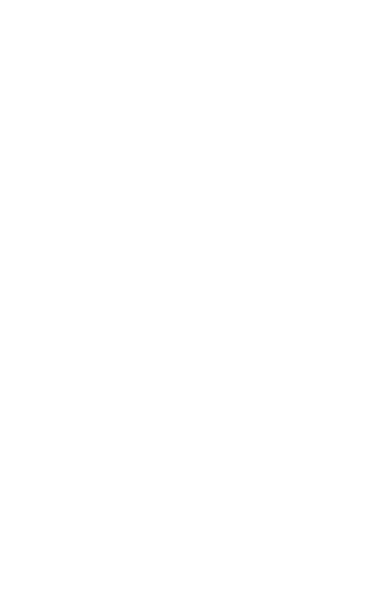
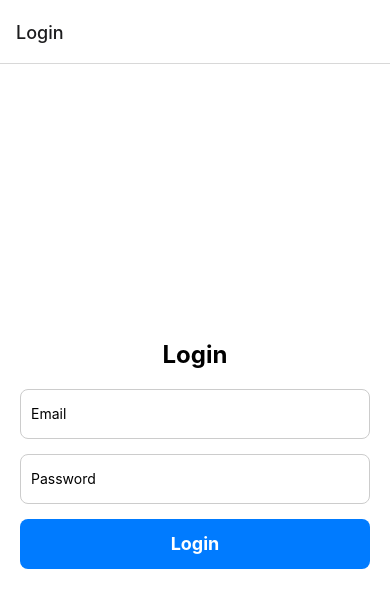
Before and after one commit to mrlexcoder/RN-loginUI, a React Native app: screen /Login in a window 390 px wide. Shown: the top 608 px of the page. Built offline with nearby package versions, Linux system fonts and the light colour scheme.

Commit message:
Login SignUp Ui

```diff
--- a/App.js
+++ b/App.js
@@ -1,14 +1,20 @@
+import { NavigationContainer } from '@react-navigation/native';
+import { createStackNavigator } from '@react-navigation/stack';
 import React from 'react';
-import { StyleSheet, View } from 'react-native';
+import LoginUi from './components/LoginUi';
+import SignUpUi from './components/SignUpUi';
+
+const Stack = createStackNavigator();
 
 const App = () => {
-    return (
-        <View>
-
-        </View>
-    );
-}
-
-const styles = StyleSheet.create({})
+  return (
+    <NavigationContainer>
+      <Stack.Navigator initialRouteName="Login">
+        <Stack.Screen name="Login" component={LoginUi} options={{ title: 'Login' }} />
+        <Stack.Screen name="Signup" component={SignUpUi} options={{ title: 'Sign Up' }} />
+      </Stack.Navigator>
+    </NavigationContainer>
+  );
+};
 
 export default App;
--- /dev/null
+++ b/components/LoginUi.js
@@ -0,0 +1,89 @@
+import React, { useState } from 'react';
+import { Alert, StyleSheet, Text, TextInput, TouchableOpacity, View } from 'react-native';
+
+const LoginUi = ({ navigation }) => {
+  const [email, setEmail] = useState('');
+  const [password, setPassword] = useState('');
+
+  const handleLogin = () => {
+    // You can implement your authentication logic here
+    if (email === 'user@example.com' && password === 'password') {
+        Alert.alert('Success', 'Login successful!');
+        navigation.navigate('Signup'); // Navigate to the 'Login' screen
+
+    } else {
+        Alert.alert('Error', 'Invalid email or password.');
+        navigation.navigate('Signup'); // Navigate to the 'Login' screen
+
+    }
+  };
+
+  const buttonSignup = () => {
+    navigation.navigate('Signup'); // Navigate to the 'Login' screen
+  };
+
+
+
+  return (
+    <View style={styles.container}>
+      <Text style={styles.title}>Login</Text>
+      <TextInput
+        style={styles.input}
+        placeholder="Email"
+        onChangeText={(text) => setEmail(text)}
+        value={email}
+        keyboardType="email-address"
+      />
+      <TextInput
+        style={styles.input}
+        placeholder="Password"
+        onChangeText={(text) => setPassword(text)}
+        value={password}
+        secureTextEntry
+      />
+      <TouchableOpacity style={styles.button} onPress={handleLogin}>
+        <Text style={styles.buttonText}>Login</Text>
+      </TouchableOpacity>
+    </View>
+  );
+};
+
+const styles = StyleSheet.create({
+  container: {
+    flex: 1,
+    justifyContent: 'center',
+    alignItems: 'center',
+    paddingHorizontal: 20,
+    backgroundColor: '#fff',
+  },
+  title: {
+    fontSize: 24,
+    fontWeight: 'bold',
+    marginBottom: 20,
+  },
+  input: {
+    width: '100%',
+    height: 50,
+    borderWidth: 1,
+    borderColor: '#ccc',
+    borderRadius: 8,
+    paddingHorizontal: 10,
+    marginBottom: 15,
+  },
+  button: {
+    width: '100%',
+    height: 50,
+    backgroundColor: '#007bff',
+    justifyContent: 'center',
+    alignItems: 'center',
+    borderRadius: 8,
+  },
+  buttonText: {
+    color: '#fff',
+    fontSize: 18,
+    fontWeight: 'bold',
+  },
+});
+
+
+export default LoginUi;
--- /dev/null
+++ b/components/SignUpUi.js
@@ -0,0 +1,14 @@
+import React from 'react';
+import { StyleSheet, View } from 'react-native';
+
+const SignUpUi = () => {
+    return (
+        <View>
+
+        </View>
+    );
+}
+
+const styles = StyleSheet.create({})
+
+export default SignUpUi;
```
Also changed, not shown: package.json (+4 -3 lines), 1 other file (tests, documents, lock files or other folders).
